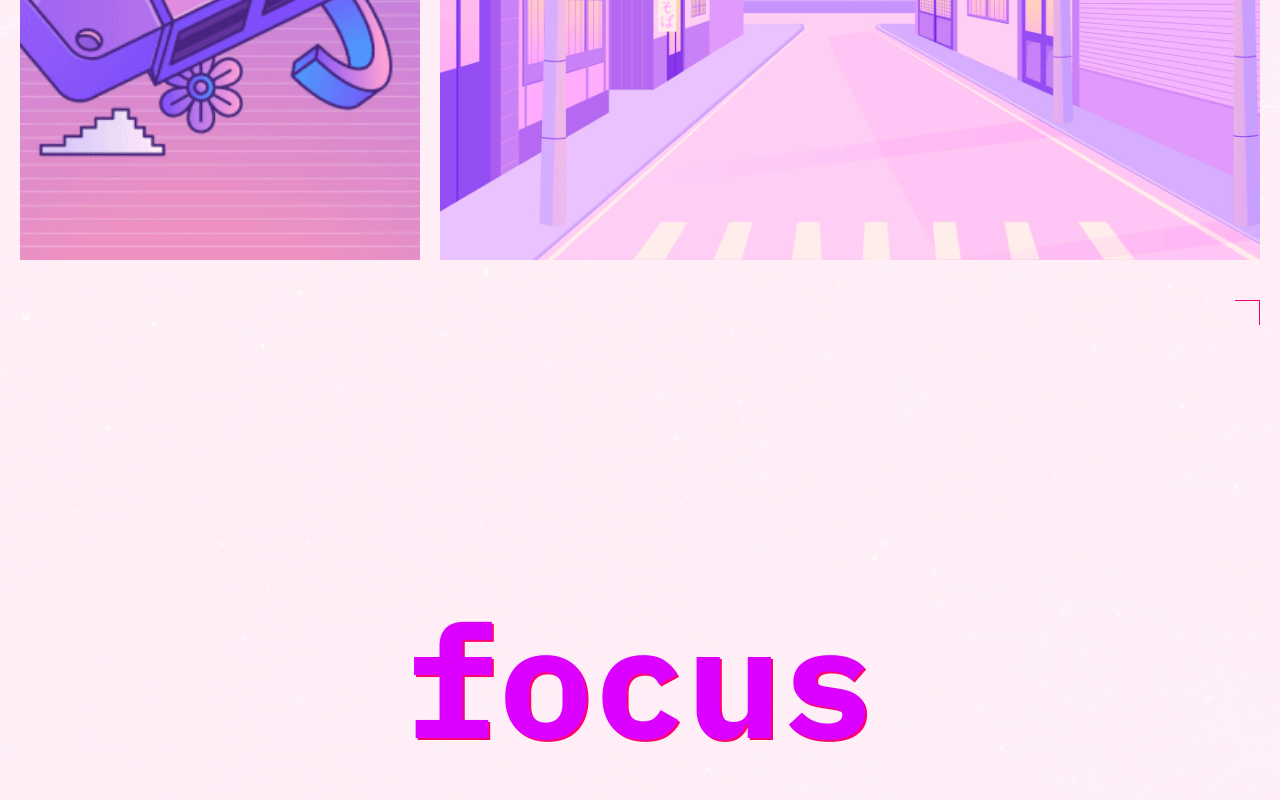
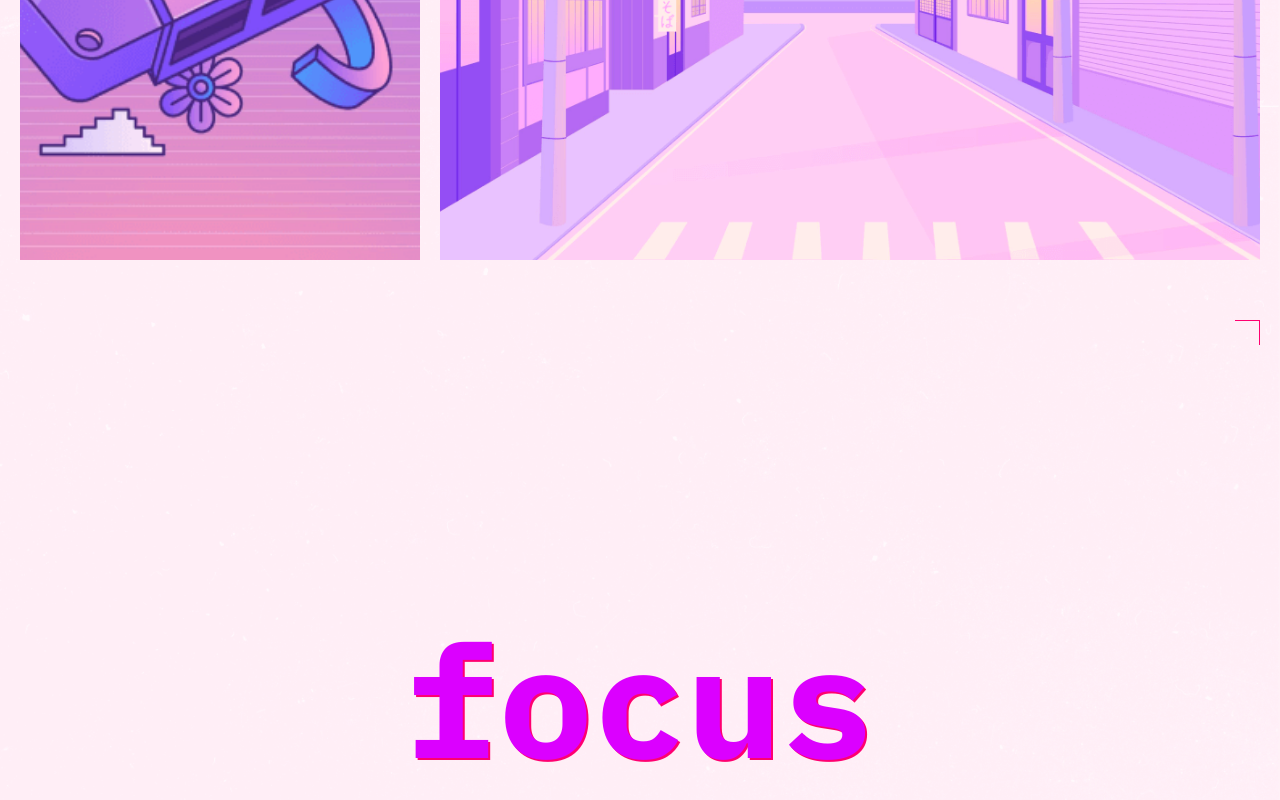
Before and after one commit to NazarovaMary/slozhno-sosredotochitsya, a plain HTML site: page index.html in a window 1280 px wide. Shown: the part 3893-4693 px from the top of the page. Drawn offline with Linux system fonts and the light colour scheme.

Commit message:
fix/footer

```diff
--- a/styles/style.css
+++ b/styles/style.css
@@ -391,7 +391,7 @@ flex-direction: column;
   align-items: center;
   padding: 20px;
   min-block-size: 100vh;
-  margin-block-start: 20px;
+  margin-block-start: 40px;
 }
 .footer__title {
   align-self: center;
```
